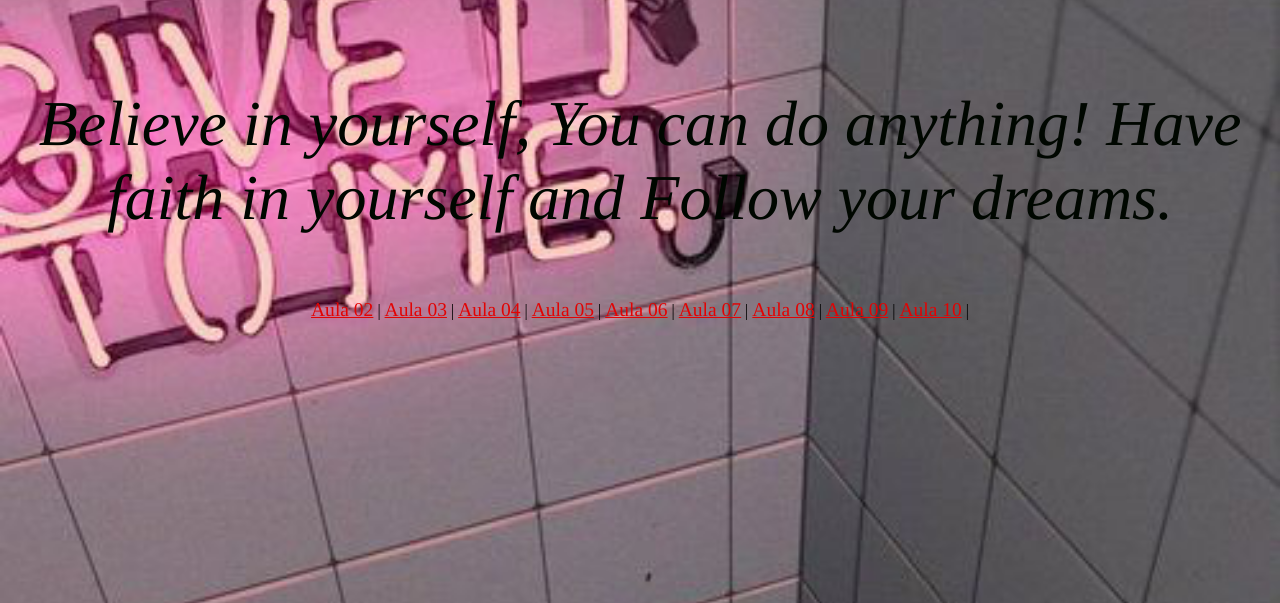
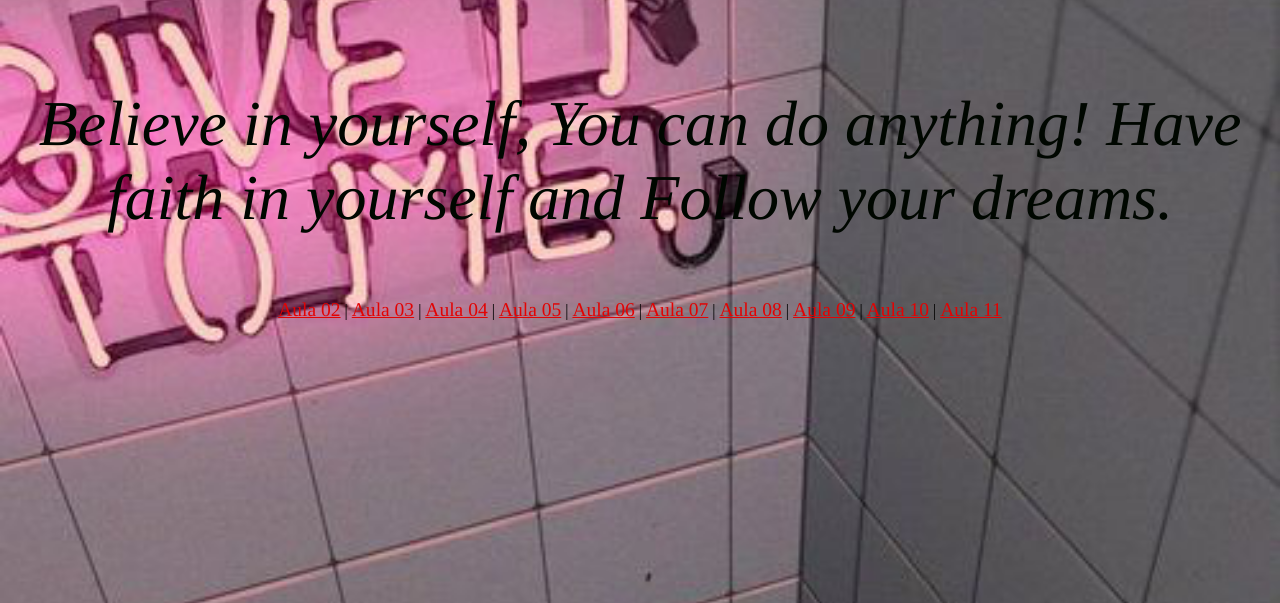
Before and after one commit to AnnaBH/AnnaBH.github.io, a plain HTML site: page index.html in a window 1280 px wide. Shown: the part 197-800 px from the top of the page. Drawn offline with Linux system fonts and the light colour scheme.

Commit message:
add 11 no index principal

```diff
--- a/index.html
+++ b/index.html
@@ -26,7 +26,7 @@
     <a href="aula 08/exemplodiv.html"> Aula 08</a>  |
     <a href="aula 09/fonte-cores.html"> Aula 09</a>  |
     <a href="aula10/boxmodel.html">Aula 10</a>  |
-    <a href="aula11/posicionamento.html"></a>
+    <a href="aula11/posicionamento.html">Aula 11</a>
     </div>
 
     </div>
```
